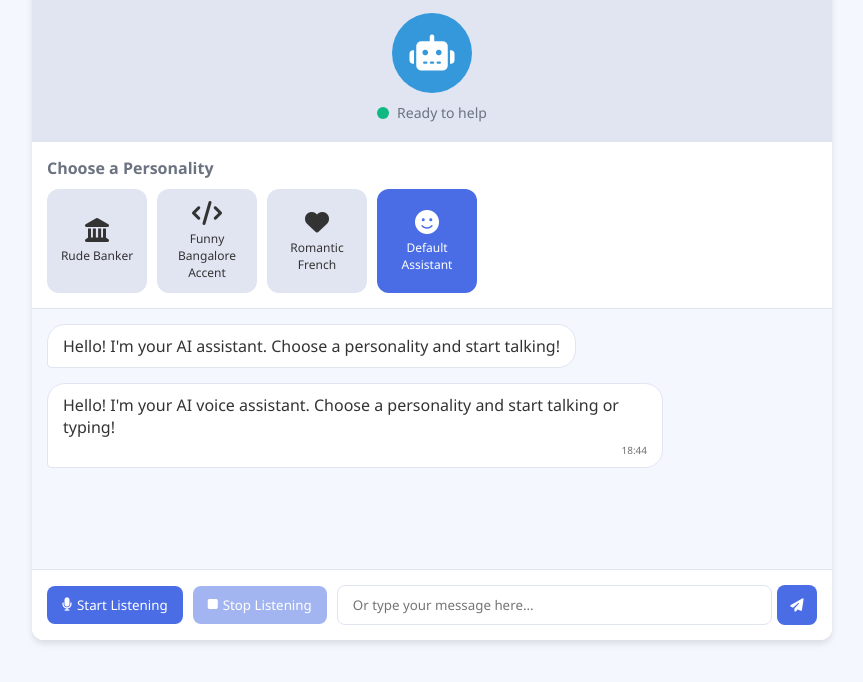
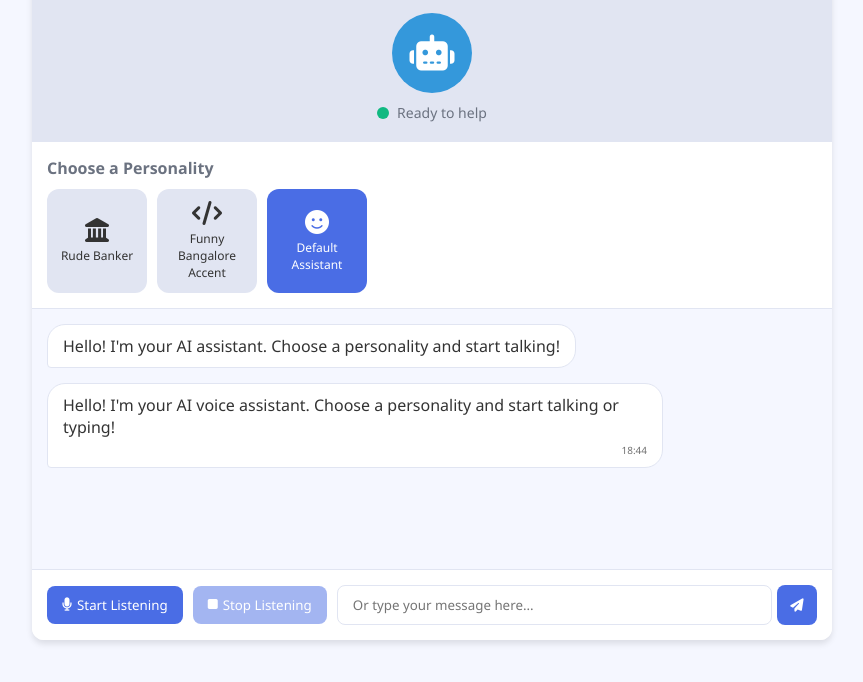
Before and after one commit to aditi758/ai_bot, a plain HTML site: page index.html in a window 1280 px wide. Shown: the part 100-782 px from the top of the page, without its empty margins (208-1071 px from the left). Drawn offline with Linux system fonts and the light colour scheme; a script that the page names is missing.

Commit message:
index updated

```diff
--- a/index.html
+++ b/index.html
@@ -37,10 +37,7 @@
                     <i class="fas fa-code"></i>
                     <span>Funny Bangalore Accent</span>
                 </div>
-                <div class="personality-option" data-personality="french">
-                    <i class="fas fa-heart"></i>
-                    <span>Romantic French</span>
-                </div>
+
                 <div class="personality-option" data-personality="default" id="default-personality">
                     <i class="fas fa-smile"></i>
                     <span>Default Assistant</span>
```
